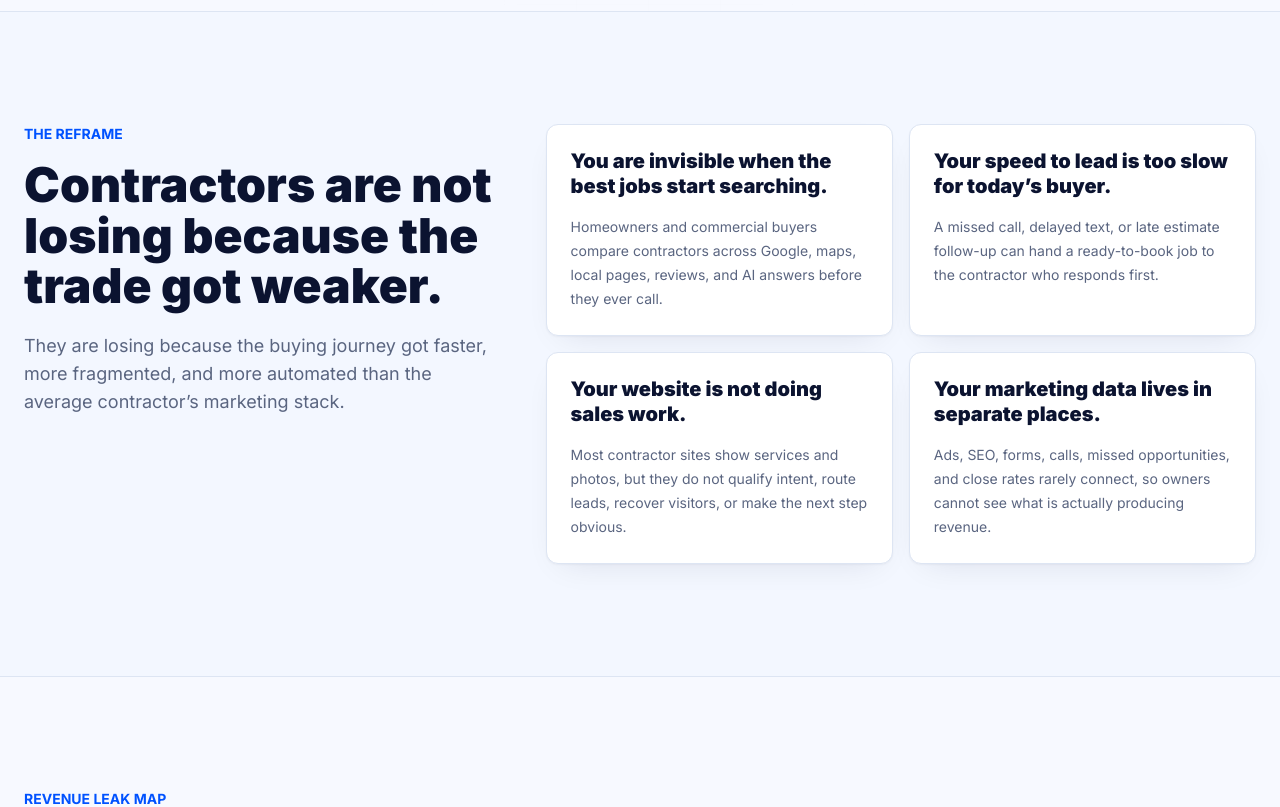
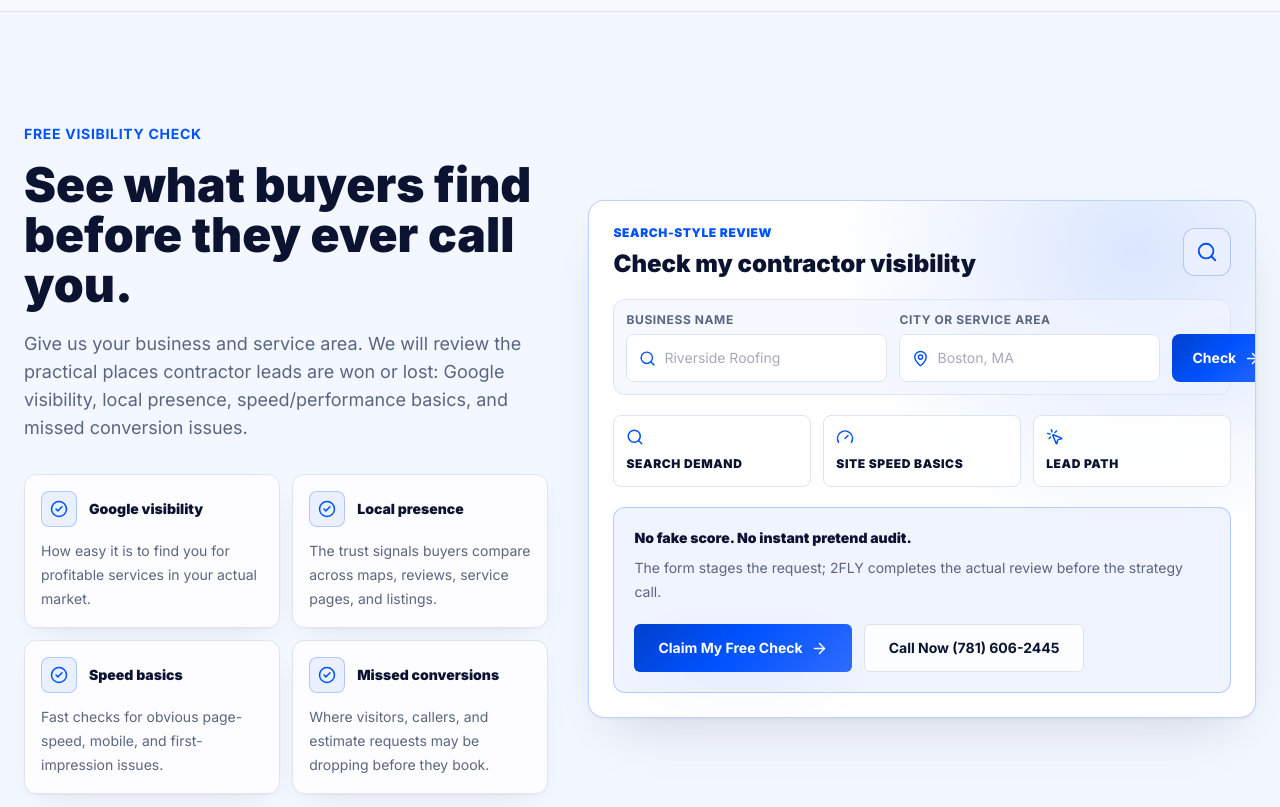
Before and after one commit to bruno2fly/2flydigital, a Next.js app: page / in a window 1280 px wide. Shown: the part 860-1667 px from the top of the page. Built offline with nearby package versions, Linux system fonts and the light colour scheme.

Commit message:
Add free visibility check landing flow

```diff
--- a/src/components/ContractorGrowthPage.tsx
+++ b/src/components/ContractorGrowthPage.tsx
@@ -1,8 +1,9 @@
 "use client";
 
 import Link from "next/link";
-import type { ReactNode } from "react";
+import { useState, type FormEvent, type ReactNode } from "react";
 import { motion } from "framer-motion";
+import { ArrowRight, CheckCircle2, Gauge, MapPin, MousePointerClick, Search } from "lucide-react";
 import GrowthEngineSection from "./GrowthEngineSection";
 import LeadLifecycle from "./LeadLifecycle";
 import Logo from "./site/Logo";
@@ -42,6 +43,25 @@ const proofStats = [
   {
     value: "24/7",
     label: "site qualification",
+  },
+];
+
+const visibilityChecks = [
+  {
+    title: "Google visibility",
+    body: "How easy it is to find you for profitable services in your actual market.",
+  },
+  {
+    title: "Local presence",
+    body: "The trust signals buyers compare across maps, reviews, service pages, and listings.",
+  },
+  {
+    title: "Speed basics",
+    body: "Fast checks for obvious page-speed, mobile, and first-impression issues.",
+  },
+  {
+    title: "Missed conversions",
+    body: "Where visitors, callers, and estimate requests may be dropping before they book.",
   },
 ];
 
@@ -344,6 +364,161 @@ function HeroSystemVisual() {
   );
 }
 
+function VisibilityCheckSection() {
+  const [businessName, setBusinessName] = useState("");
+  const [serviceArea, setServiceArea] = useState("");
+  const [submitted, setSubmitted] = useState(false);
+  const hasSearchInput = businessName.trim().length > 0 || serviceArea.trim().length > 0;
+
+  function handleSubmit(event: FormEvent<HTMLFormElement>) {
+    event.preventDefault();
+    setSubmitted(true);
+  }
+
+  return (
+    <section id="visibility-check" className="border-y border-border bg-surface-2/60 px-5 py-20 sm:px-6 md:py-28">
+      <div className="mx-auto grid max-w-7xl items-center gap-10 lg:grid-cols-[0.88fr_1.12fr]">
+        <div>
+          <p className="text-sm font-bold uppercase tracking-wider text-accent">Free visibility check</p>
+          <h2 className="mt-4 text-4xl font-black leading-[1.04] text-text sm:text-5xl">
+            See what buyers find before they ever call you.
+          </h2>
+          <p className="mt-5 text-base leading-7 text-muted sm:text-lg">
+            Give us your business and service area. We will review the practical places contractor leads
+            are won or lost: Google visibility, local presence, speed/performance basics, and missed
+            conversion issues.
+          </p>
+
+          <div className="mt-8 grid gap-3 sm:grid-cols-2">
+            {visibilityChecks.map((item) => (
+              <div key={item.title} className="rounded-xl border border-border bg-white/80 p-4 shadow-card">
+                <div className="flex items-center gap-3">
+                  <span className="inline-flex h-9 w-9 shrink-0 items-center justify-center rounded-lg border border-accent/25 bg-accent-soft text-accent">
+                    <CheckCircle2 size={18} aria-hidden="true" />
+                  </span>
+                  <h3 className="text-sm font-black text-text">{item.title}</h3>
+                </div>
+                <p className="mt-3 text-sm leading-6 text-muted">{item.body}</p>
+              </div>
+            ))}
+          </div>
+        </div>
+
+        <motion.div
+          className="shadow-card-lg relative overflow-hidden rounded-2xl border border-accent/25 bg-white p-5 sm:p-6"
+          initial={{ opacity: 0, y: 18 }}
+          whileInView={{ opacity: 1, y: 0 }}
+          viewport={{ once: true, margin: "-80px" }}
+          transition={{ duration: 0.45 }}
+        >
+          <div className="pointer-events-none absolute inset-0 bg-[radial-gradient(circle_at_82%_10%,rgba(0,82,255,0.14),transparent_42%)]" />
+          <div className="relative">
+            <div className="mb-5 flex items-center justify-between gap-4">
+              <div>
+                <p className="text-xs font-black uppercase tracking-wider text-accent">Search-style review</p>
+                <h3 className="mt-2 text-2xl font-black leading-tight text-text">
+                  Check my contractor visibility
+                </h3>
+              </div>
+              <span className="hidden h-12 w-12 items-center justify-center rounded-xl border border-accent/25 bg-accent-soft text-accent sm:inline-flex">
+                <Search size={22} aria-hidden="true" />
+              </span>
+            </div>
+
+            <form onSubmit={handleSubmit} className="rounded-xl border border-border bg-surface-2/70 p-3">
+              <div className="grid gap-3 md:grid-cols-[1fr_1fr_auto]">
+                <label className="block">
+                  <span className="mb-1.5 block text-xs font-bold uppercase tracking-wider text-muted">
+                    Business name
+                  </span>
+                  <div className="flex min-h-12 items-center gap-2 rounded-lg border border-border bg-white px-3 transition focus-within:border-accent/60 focus-within:ring-2 focus-within:ring-accent/20">
+                    <Search size={17} className="shrink-0 text-accent" aria-hidden="true" />
+                    <input
+                      value={businessName}
+                      onChange={(event) => setBusinessName(event.target.value)}
+                      placeholder="Riverside Roofing"
+                      className="min-w-0 flex-1 bg-transparent text-sm text-text outline-none placeholder:text-muted/55"
+                    />
+                  </div>
+                </label>
+
+                <label className="block">
+                  <span className="mb-1.5 block text-xs font-bold uppercase tracking-wider text-muted">
+                    City or service area
+                  </span>
+                  <div className="flex min-h-12 items-center gap-2 rounded-lg border border-border bg-white px-3 transition focus-within:border-accent/60 focus-within:ring-2 focus-within:ring-accent/20">
+                    <MapPin size={17} className="shrink-0 text-accent" aria-hidden="true" />
+                    <input
+                      value={serviceArea}
+                      onChange={(event) => setServiceArea(event.target.value)}
+                      placeholder="Boston, MA"
+                      className="min-w-0 flex-1 bg-transparent text-sm text-text outline-none placeholder:text-muted/55"
+                    />
+                  </div>
+                </label>
+
+                <button
+                  type="submit"
+                  className="bg-accent-gradient shadow-accent-glow inline-flex min-h-12 items-center justify-center gap-2 rounded-lg px-5 py-3 text-sm font-bold text-white transition hover:brightness-110 focus:outline-none focus:ring-2 focus:ring-accent focus:ring-offset-2 focus:ring-offset-bg md:self-end"
+                >
+                  Check
+                  <ArrowRight size={17} aria-hidden="true" />
+                </button>
+              </div>
+            </form>
+
+            <div className="mt-5 grid gap-3 sm:grid-cols-3">
+              {[
+                { label: "Search demand", icon: Search },
+                { label: "Site speed basics", icon: Gauge },
+                { label: "Lead path", icon: MousePointerClick },
+              ].map(({ label, icon: Icon }) => (
+                <div key={label} className="rounded-lg border border-border bg-white/85 p-3">
+                  <Icon size={18} className="text-accent" aria-hidden="true" />
+                  <p className="mt-2 text-xs font-black uppercase leading-5 tracking-wider text-text">
+                    {label}
+                  </p>
+                </div>
+              ))}
+            </div>
+
+            <div className="mt-5 rounded-xl border border-accent/25 bg-accent-soft/70 p-5">
+              <p className="text-sm font-black text-text">
+                {submitted
+                  ? "Your visibility check is ready to claim."
+                  : "No fake score. No instant pretend audit."}
+              </p>
+              <p className="mt-2 text-sm leading-6 text-muted">
+                {submitted && hasSearchInput
+                  ? "We will use those details to prepare the review before your call."
+                  : "The form stages the request; 2FLY completes the actual review before the strategy call."}
+              </p>
+              <div className="mt-5 flex flex-col gap-3 sm:flex-row">
+                <Link
+                  href={{
+                    pathname: consultationHref,
+                    query: { source: "visibility-check" },
+                  }}
+                  className="bg-accent-gradient shadow-accent-glow inline-flex min-h-12 items-center justify-center gap-2 rounded-md px-6 py-3 text-sm font-bold text-white transition hover:brightness-110 focus:outline-none focus:ring-2 focus:ring-accent focus:ring-offset-2 focus:ring-offset-bg"
+                >
+                  Claim My Free Check
+                  <ArrowRight size={17} aria-hidden="true" />
+                </Link>
+                <a
+                  href={phoneHref}
+                  className="inline-flex min-h-12 items-center justify-center rounded-md border border-border bg-white/80 px-6 py-3 text-sm font-bold text-text transition hover:border-accent/60 hover:text-accent"
+                >
+                  Call Now {phoneDisplay}
+                </a>
+              </div>
+            </div>
+          </div>
+        </motion.div>
+      </div>
+    </section>
+  );
+}
+
 export default function ContractorGrowthPage() {
   return (
     <div className="min-h-screen overflow-hidden bg-bg text-muted">
@@ -353,6 +528,9 @@ export default function ContractorGrowthPage() {
           <nav className="hidden items-center gap-7 text-sm font-medium text-muted lg:flex">
             <a className="transition hover:text-text" href="#system">
               System
+            </a>
+            <a className="transition hover:text-text" href="#visibility-check">
+              Free Check
             </a>
             <a className="transition hover:text-text" href="#agent">
               AI Agent
@@ -371,7 +549,7 @@ export default function ContractorGrowthPage() {
             </a>
           </nav>
           <div className="hidden sm:block">
-            <PrimaryCta>Book a strategy call</PrimaryCta>
+            <PrimaryCta>Claim a free check</PrimaryCta>
           </div>
           <Link
             href={consultationHref}
@@ -429,8 +607,8 @@ export default function ContractorGrowthPage() {
                 animate={{ opacity: 1, y: 0 }}
                 transition={{ duration: 0.55, delay: 0.36 }}
               >
-                <PrimaryCta>Build my growth system</PrimaryCta>
-                <SecondaryCta href="#system">See the system</SecondaryCta>
+                <PrimaryCta>Claim my free visibility check</PrimaryCta>
+                <SecondaryCta href={phoneHref}>Call Now {phoneDisplay}</SecondaryCta>
               </motion.div>
               <motion.div
                 className="mt-9 grid max-w-2xl gap-3 text-sm text-muted sm:grid-cols-3"
@@ -461,6 +639,8 @@ export default function ContractorGrowthPage() {
             <HeroSystemVisual />
           </div>
         </section>
+
+        <VisibilityCheckSection />
 
         <section className="border-y border-border bg-surface-2/60 px-5 py-20 sm:px-6 md:py-28">
           <div className="mx-auto grid max-w-7xl gap-12 lg:grid-cols-[0.8fr_1.2fr]">
@@ -712,10 +892,8 @@ export default function ContractorGrowthPage() {
               the fastest win should come from.
             </p>
             <div className="mt-9 flex flex-col items-center justify-center gap-3 sm:flex-row">
-              <PrimaryCta>Book a strategy call</PrimaryCta>
-              <SecondaryCta href="mailto:hello@2flydigital.com?subject=Contractor%20Growth%20System">
-                Email hello@2flydigital.com
-              </SecondaryCta>
+              <PrimaryCta>Book My Free Consultation</PrimaryCta>
+              <SecondaryCta href={phoneHref}>Call Now {phoneDisplay}</SecondaryCta>
             </div>
 
             <div className="shadow-card mt-12 rounded-2xl border border-border bg-white p-6 text-left">
```
Also changed, not shown: src/components/CTA.tsx (+13 -11 lines).
